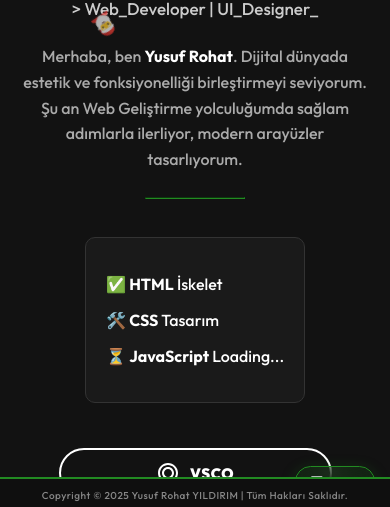
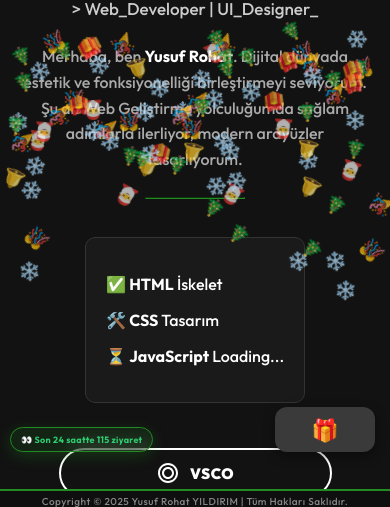
Before and after one commit to yryildirim/yryildirim.github.io, a plain HTML site: page index.html in a window 390 px wide. Shown: the part 332-839 px from the top of the page. Drawn offline with Linux system fonts and the light colour scheme.

Commit message:
Add files via upload

```diff
--- a/index.html
+++ b/index.html
@@ -38,7 +38,7 @@
             text-align: center;
             margin: 0;
             padding-top: 50px;
-            padding-bottom: 120px;
+            padding-bottom: 70px;
             user-select: none;
             -webkit-user-select: none;
             transition: background-color 0.5s ease, color 0.5s ease;
@@ -102,25 +102,28 @@
             box-shadow: 0 0 10px rgba(34, 139, 34, 0.8);
         }
 
-        /* ZİYARETÇİ SAYACI - SAĞ ALT KÖŞE */
+        /* ZİYARETÇİ SAYACI */
         .ziyaretci-sayaci {
             position: fixed;
-            bottom: 20px;
-            right: 20px;
+            bottom: 75px;
+            left: 15px;
             background-color: rgba(34, 139, 34, 0.15);
             backdrop-filter: blur(10px);
             border: 1px solid #228B22;
-            padding: 10px 18px;
+            padding: 8px 16px;
             border-radius: 25px;
-            font-size: 12px;
+            font-size: 11px;
             color: #2ecc71;
-            z-index: 9998;
+            z-index: 10000;
             font-weight: 600;
-            letter-spacing: 0.5px;
+            letter-spacing: 0.4px;
             box-shadow: 0 4px 15px rgba(34, 139, 34, 0.3);
+            max-width: 250px;
+            text-align: center;
+            white-space: nowrap;
         }
 
-        /* SİNEMATİK GİRİŞ ANİMASYONU */
+        /* --- SİNEMATİK GİRİŞ ANİMASYONU (SLIDE UP) --- */
         .fade-in {
             opacity: 0;
             transform: translateY(30px);
@@ -136,12 +139,14 @@
 
         /* ANİMASYON GECİKMELERİ */
         .delay-1 { animation-delay: 0.1s; }
-        .delay-2 { animation-delay: 0.3s; }
-        .delay-3 { animation-delay: 0.5s; }
-        .delay-4 { animation-delay: 0.7s; }
-        .delay-5 { animation-delay: 0.9s; }
-        .delay-6 { animation-delay: 1.1s; }
-        .delay-7 { animation-delay: 1.3s; }
+        .delay-2 { animation-delay: 0.2s; }
+        .delay-3 { animation-delay: 0.3s; }
+        .delay-4 { animation-delay: 0.4s; }
+        .delay-5 { animation-delay: 0.5s; }
+        .delay-6 { animation-delay: 0.6s; }
+        .delay-7 { animation-delay: 0.7s; }
+        .delay-8 { animation-delay: 0.8s; }
+        .delay-9 { animation-delay: 0.9s; }
 
         /* LIGHT MODE */
         body.light-mode {
@@ -158,7 +163,7 @@
         body.light-mode .alt-imza {
             background-color: #ffffff;
             color: #000000;
-            border-top: 2px solid #228B22;
+            border-top: 4px solid #228B22;
         }
         body.light-mode .vsco-tarz {
             color: #121212;
@@ -308,7 +313,7 @@
             transform: translateY(-3px);
         }
 
-        /* MESAJ BUTONU - ESKİ HALİ (PULSE KALDIRILDI) */
+        /* MESAJ BUTONU */
         button {
             background-color: transparent;
             color: #228B22;
@@ -329,6 +334,41 @@
             box-shadow: 0 0 30px #228B22;
         }
 
+        /* KUTLAMA BUTONU - GÜNCELLENMİŞ (KARE HEDİYE KUTUSU) */
+        .kutlama-butonu {
+            position: fixed;
+            bottom: 75px;
+            right: 20px;
+            width: 55px;
+            height: 55px;
+            border-radius: 12px; /* Kare form için radius düşürüldü */
+            background: #3a3a3a;
+            border: none;
+            font-size: 26px;
+            cursor: pointer;
+            z-index: 10000;
+            display: flex;
+            align-items: center;
+            justify-content: center;
+            box-shadow: 0 4px 12px rgba(0, 0, 0, 0.4);
+            transition: box-shadow 0.3s ease;
+        }
+
+        .kutlama-butonu:hover {
+            box-shadow: 0 0 20px rgba(34, 139, 34, 0.6), 0 0 30px rgba(34, 139, 34, 0.4);
+        }
+
+        .kutlama-butonu:active {
+            box-shadow: 0 0 30px rgba(34, 139, 34, 0.9), 0 0 50px rgba(34, 139, 34, 0.6);
+            animation: clickPulse 0.3s ease;
+        }
+
+        @keyframes clickPulse {
+            0%, 100% { transform: scale(1); }
+            50% { transform: scale(0.95); }
+        }
+
+        /* ALT İMZA (Footer) */
         .alt-imza {
             position: fixed;
             left: 0;
@@ -354,80 +394,99 @@
             }
             .alt-imza {
                 font-size: 10px;
-                padding: 10px 5px;
+                padding: 5px 5px;
+                line-height: 1.1;
             }
             .ziyaretci-sayaci {
-                font-size: 10px;
-                padding: 8px 14px;
-                bottom: 15px;
+                font-size: 9px;
+                padding: 6px 10px;
+                bottom: 60px;
+                left: 10px;
+                max-width: 180px;
+                letter-spacing: 0.3px;
+            }
+            .kutlama-butonu {
+                width: 45px;
+                height: 45px;
+                font-size: 22px;
+                bottom: 60px;
                 right: 15px;
             }
             .cursor-light {
-                display: none; /* Mobilde cursor ışık yok */
+                display: none;
             }
             .yilbasi-item {
-                font-size: 20px; /* Mobilde daha küçük */
+                font-size: 18px;
             }
         }
 
         /* Tablet uyumluluk */
         @media (min-width: 601px) and (max-width: 1024px) {
             .ziyaretci-sayaci {
-                font-size: 11px;
-                padding: 9px 16px;
+                font-size: 10px;
+                padding: 7px 13px;
+                bottom: 75px;
+                left: 12px;
+                max-width: 200px;
+            }
+            .kutlama-butonu {
+                width: 50px;
+                height: 50px;
+                font-size: 24px;
+                bottom: 75px;
+                right: 18px;
             }
         }
     </style>
 </head>
 <body oncontextmenu="event.preventDefault();">
 
-    <!-- CURSOR IŞIK EFEKTİ -->
     <div class="cursor-light" id="cursorLight"></div>
 
-    <!-- YILBAŞI ANİMASYONU CONTAINER -->
     <div class="yilbasi-container" id="yilbasiContainer"></div>
 
-    <!-- SCROLL PROGRESS BAR -->
     <div class="scroll-progress" id="scrollProgress"></div>
 
-    <!-- ZİYARETÇİ SAYACI -->
     <div class="ziyaretci-sayaci" id="ziyaretciSayaci">
-        📊 <span id="ziyaretciSayisi">...</span> kişi
+        👀 Son 24 saatte <span id="ziyaretciSayisi">...</span> ziyaret
     </div>
+
+    <button class="kutlama-butonu" onclick="kutlamaBaslat()" title="Hediye Kutusu">🎁</button>
 
     <button class="tema-butonu fade-in delay-1" onclick="temaDegistir()">☀️</button>
 
     <img src="ben.jpg" alt="Fotoğraf" class="fade-in delay-2" oncontextmenu="event.preventDefault();">
 
     <h1 class="fade-in delay-3">Yusuf Rohat YILDIRIM</h1>
-    <div class="unvan fade-in delay-3"> > Web_Developer | UI_Designer_ </div>
 
-    <div class="hakkimda-kutusu fade-in delay-4">
+    <div class="unvan fade-in delay-4"> > Web_Developer | UI_Designer_ </div>
+
+    <div class="hakkimda-kutusu fade-in delay-5">
         Merhaba, ben <b>Yusuf Rohat</b>. Dijital dünyada estetik ve fonksiyonelliği birleştirmeyi seviyorum.
         Şu an Web Geliştirme yolculuğumda sağlam adımlarla ilerliyor, modern arayüzler tasarlıyorum.
     </div>
 
-    <hr style="width: 100px; border-color: #228B22; opacity: 0.3; margin-top: 25px;" class="fade-in delay-4">
+    <hr style="width: 100px; border-color: #228B22; opacity: 0.3; margin-top: 25px;" class="fade-in delay-6">
 
-    <div class="Hedef-kutusu fade-in delay-5">
+    <div class="Hedef-kutusu fade-in delay-7">
         <p>✅ <b>HTML</b> İskelet</p>
         <p>🛠️ <b>CSS</b> Tasarım</p>
         <p>⏳ <b>JavaScript</b> Loading...</p>
     </div>
     <br>
 
-    <a href="https://vsco.co/yusufyildiriim/gallery" target="_blank" class="buton-genel vsco-tarz fade-in delay-6">
+    <a href="https://vsco.co/yusufyildiriim/gallery" target="_blank" class="buton-genel vsco-tarz fade-in delay-8">
         <svg xmlns="http://www.w3.org/2000/svg" viewBox="0 0 24 24"><path d="M12 2C6.48 2 2 6.48 2 12s4.48 10 10 10 10-4.48 10-10S17.52 2 12 2zm0 18c-4.41 0-8-3.59-8-8s3.59-8 8-8 8 3.59 8 8-3.59 8-8 8zm0-14c-3.31 0-6 2.69-6 6s2.69 6 6 6 6-2.69 6-6-2.69-6-6-6zm0 10c-2.21 0-4-1.79-4-4s1.79-4 4-4 4 1.79 4 4-1.79 4-4 4z"/></svg>
         VSCO
     </a>
 
-    <a href="https://github.com/yryildirim" target="_blank" class="buton-genel github-tarz fade-in delay-6">
+    <a href="https://github.com/yryildirim" target="_blank" class="buton-genel github-tarz fade-in delay-8">
         <svg viewBox="0 0 16 16" xmlns="http://www.w3.org/2000/svg"><path d="M8 0C3.58 0 0 3.58 0 8c0 3.54 2.29 6.53 5.47 7.59.4.07.55-.17.55-.38 0-.19-.01-.82-.01-1.49-2.01.37-2.53-.49-2.69-.94-.09-.23-.48-.94-.82-1.13-.28-.15-.68-.52-.01-.53.63-.01 1.08.58 1.23.82.72 1.21 1.87.87 2.33.66.07-.52.28-.87.51-1.07-1.78-.2-3.64-.89-3.64-3.95 0-.87.31-1.59.82-2.15-.08-.2-.36-1.02.08-2.12 0 0 .67-.21 2.2.82.64-.18 1.32-.27 2-.27.68 0 1.36.09 2 .27 1.53-1.04 2.2-.82 2.2-.82.44 1.1.16 1.92.08 2.12.51.56.82 1.27.82 2.15 0 3.07-1.87 3.75-3.65 3.95.29.25.54.73.54 1.48 0 1.07-.01 1.93-.01 2.2 0 .21.15.46.55.38A8.013 8.013 0 0016 8c0-4.42-3.58-8-8-8z"/></svg>
         GITHUB
     </a>
 
     <br>
-    <button onclick="mesajGoster()" class="fade-in delay-7">Bir Mesajın Var!</button>
+    <button onclick="mesajGoster()" class="fade-in delay-9">Bir Mesajın Var!</button>
 
     <div class="alt-imza">
         Copyright © 2025 Yusuf Rohat YILDIRIM | Tüm Hakları Saklıdır.
@@ -485,24 +544,52 @@
             });
         }
 
-        // YILBAŞI ANİMASYONU
-        function yilbasiOlustur() {
+        // YILBAŞI ANİMASYONU - YENİ EMOJİLER (Ağırlıklı)
+        var yilbasiEmojileri = [
+            '🎄', '🎄', '🎄', // %30 Çam ağacı
+            '❄️', '❄️', '❄️', // %30 Kar tanesi
+            '🎅', '🎁', '🔔', '🎉', '🎊' // %40 Diğerleri
+        ];
+        var animasyonAktif = false;
+        var zamanlayici;
+
+        function yilbasiEkle(adet) {
             var container = document.getElementById('yilbasiContainer');
-            var emojiler = ['🎄', '🎅', '🎁', '🔔', '🎉'];
-            var itemSayisi = window.innerWidth > 600 ? 15 : 8; // Mobilde daha az
 
-            for (var i = 0; i < itemSayisi; i++) {
+            for (var i = 0; i < adet; i++) {
                 var item = document.createElement('div');
                 item.className = 'yilbasi-item';
-                item.textContent = emojiler[Math.floor(Math.random() * emojiler.length)];
-                item.style.left = Math.random() * 100 + '%';
-                item.style.animationDuration = (Math.random() * 5 + 8) + 's'; // 8-13 saniye
-                item.style.animationDelay = Math.random() * 5 + 's';
+                item.textContent = yilbasiEmojileri[Math.floor(Math.random() * yilbasiEmojileri.length)];
+
+                var leftPosition = Math.random() * 95;
+                item.style.left = leftPosition + '%';
+                item.style.animationDuration = (Math.random() * 5 + 8) + 's';
+                item.style.animationDelay = Math.random() * 0.5 + 's';
+
                 container.appendChild(item);
+
+                setTimeout(function(el) {
+                    if (el && el.parentNode) {
+                        el.parentNode.removeChild(el);
+                    }
+                }, 15000, item);
             }
         }
 
-        // Sayfa yüklendiğinde yılbaşı animasyonunu başlat
+        function yilbasiOlustur() {
+            var itemSayisi = Math.floor(Math.random() * 21) + 80; // 80-100 arası
+            yilbasiEkle(itemSayisi);
+
+            zamanlayici = setTimeout(function() {
+                animasyonAktif = false;
+            }, 4000); // 4 saniye
+        }
+
+        function kutlamaBaslat() {
+            var rastgeleSayi = Math.floor(Math.random() * 16) + 10; // 10-25 arası
+            yilbasiEkle(rastgeleSayi);
+        }
+
         window.addEventListener('load', yilbasiOlustur);
 
         // Sadece resim için sağ tık engelleme
```
